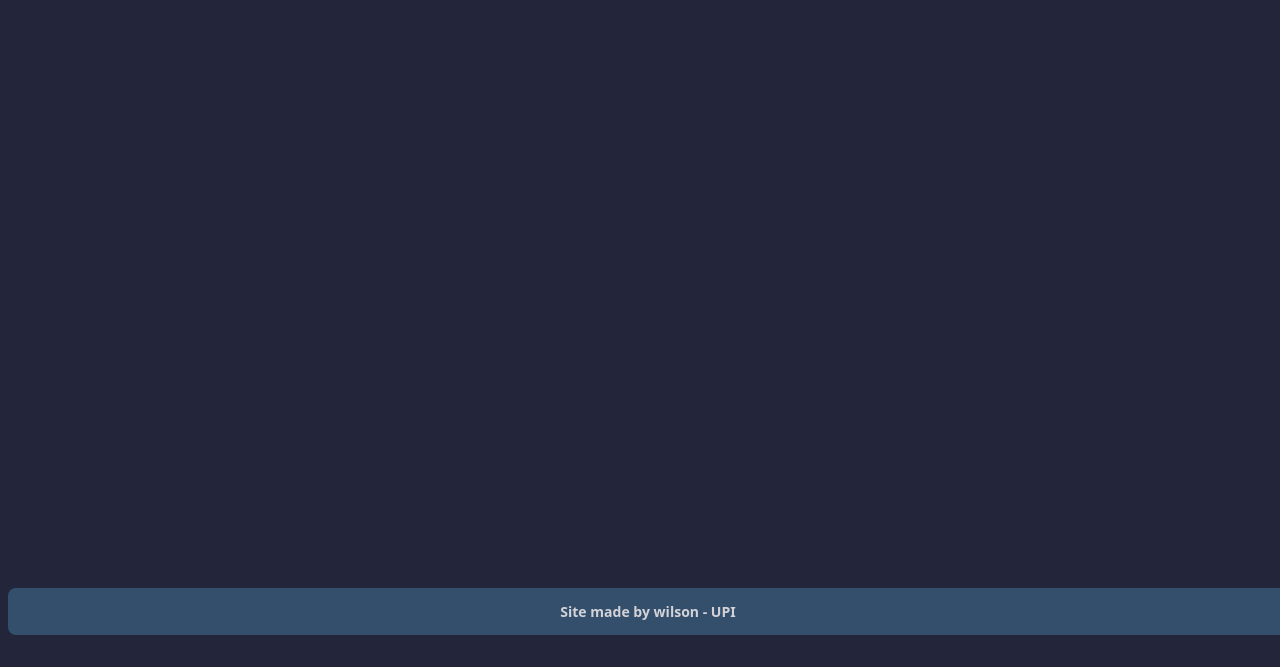
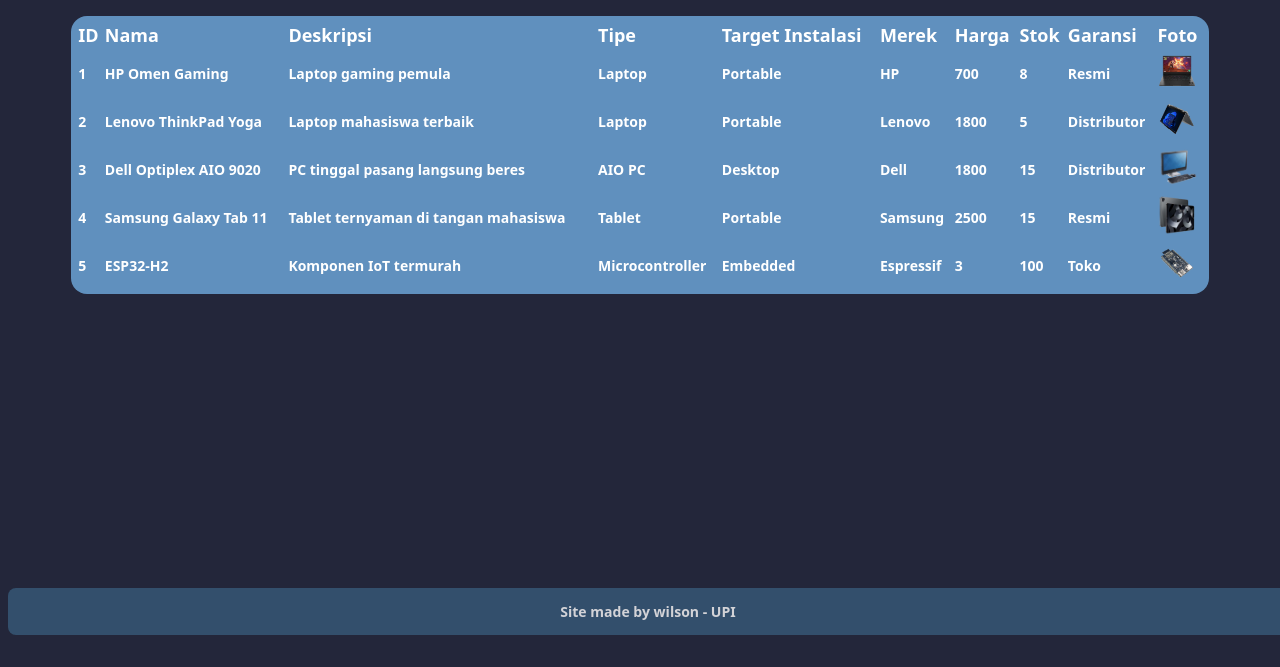
Before and after one commit to wilsontulus/TP2DPBO2425C1, a PHP site: page / in a window 1280 px wide. Shown: the part 149-816 px from the top of the page. Run offline with PHP 8.4, Linux system fonts and the light colour scheme; lists and menus that the app fills with data are empty.

Commit message:
Fix PHP variables, add table with basic plain CSS first

```diff
--- a/php/program/Produk.php
+++ b/php/program/Produk.php
@@ -28,11 +28,11 @@ class Produk extends Tipe {
 
     // Fungsi setter untuk write atribut
 
-    public function setTipe($harga) {
+    public function setHarga($harga) {
         $this->harga = $harga;
     }
 
-    public function setTargetInstalasi($stok) {
+    public function setStok($stok) {
         $this->stok = $stok;
     }
 
@@ -44,7 +44,7 @@ class Produk extends Tipe {
 
     public function create($id, $nama, $deskripsi, $foto, $tipe, $target_instalasi, $merek, $harga, $stok, $garansi) {
         $this->setId($id);
-        $this->setNama($id);
+        $this->setNama($nama);
         $this->setDeskripsi($deskripsi);
         $this->setFoto($foto);
         $this->setTipe($tipe);
--- a/php/program/index.php
+++ b/php/program/index.php
@@ -26,11 +26,11 @@ session_start();
 
 if (!isset($_SESSION['listProduk'])) {
     $_SESSION['listProduk'] = array();
-    $_SESSION['listProduk'] = new Produk()->create(count($_SESSION['listProduk'])+1, "HP Omen Gaming", "Laptop gaming pemula", "HP_Omen.png", "Laptop", "Portable", "HP", 700, 8, "Resmi");
-    $_SESSION['listProduk'] = new Produk()->create(count($_SESSION['listProduk'])+1, "Lenovo ThinkPad Yoga", "Laptop mahasiswa terbaik", "ThinkpadYoga.png", "Laptop", "Portable", "Lenovo", 1800, 5, "Distributor" );
-    $_SESSION['listProduk'] = new Produk()->create(count($_SESSION['listProduk'])+1, "Dell Optiplex AIO 9020", "PC tinggal pasang langsung beres", "OptiplexAIO.png", "AIO PC", "Desktop", "Dell", 1800, 15, "Distributor");
-    $_SESSION['listProduk'] = new Produk()->create(count($_SESSION['listProduk'])+1, "Samsung Galaxy Tab 11", "Tablet ternyaman di tangan mahasiswa", "GalaxyTab11.png", "Tablet", "Portable", "Samsung", 2500, 15, "Resmi");
-    $_SESSION['listProduk'] = new Produk()->create(count($_SESSION['listProduk'])+1, "ESP32-H2", "Komponen IoT termurah", "ESP32H2.png", "Microcontroller", "Embedded", "Espressif", 3, 100, "Toko");
+    $_SESSION['listProduk'][] = new Produk()->create(count($_SESSION['listProduk'])+1, "HP Omen Gaming", "Laptop gaming pemula", "HP_Omen.png", "Laptop", "Portable", "HP", 700, 8, "Resmi");
+    $_SESSION['listProduk'][] = new Produk()->create(count($_SESSION['listProduk'])+1, "Lenovo ThinkPad Yoga", "Laptop mahasiswa terbaik", "ThinkpadYoga.png", "Laptop", "Portable", "Lenovo", 1800, 5, "Distributor" );
+    $_SESSION['listProduk'][] = new Produk()->create(count($_SESSION['listProduk'])+1, "Dell Optiplex AIO 9020", "PC tinggal pasang langsung beres", "OptiplexAIO.png", "AIO PC", "Desktop", "Dell", 1800, 15, "Distributor");
+    $_SESSION['listProduk'][] = new Produk()->create(count($_SESSION['listProduk'])+1, "Samsung Galaxy Tab 11", "Tablet ternyaman di tangan mahasiswa", "GalaxyTab11.png", "Tablet", "Portable", "Samsung", 2500, 15, "Resmi");
+    $_SESSION['listProduk'][] = new Produk()->create(count($_SESSION['listProduk'])+1, "ESP32-H2", "Komponen IoT termurah", "ESP32H2.png", "Microcontroller", "Embedded", "Espressif", 3, 100, "Toko");
 }
 
 /* Buat variabel untuk sesi berupa list produk */
@@ -112,6 +112,46 @@ if (isset($_POST['submit'])) {
             <header>
                 <h1> List barang yang tercatat </h1>
             </header>
+
+            <table class="products-list">
+                <thead>
+                    <tr>
+                        <th>ID</th>
+                        <th>Nama</th>
+                        <th>Deskripsi</th>
+                        <th>Tipe</th>
+                        <th>Target Instalasi</th>
+                        <th>Merek</th>
+                        <th>Harga</th>
+                        <th>Stok</th>
+                        <th>Garansi</th>
+                        <th>Foto</th>
+                    </tr>
+                </thead>
+
+                <tbody>
+                    <?php if (count($listProduk) <= 0) {?>
+                        <tr>
+                            <td colspan="10" style="text-align: center;">List produk tidak tersedia.</td>
+                        </tr>
+                    <?php } else { ?>
+                        <?php foreach($listProduk as $produk) { ?>
+                            <tr>
+                            <th><?php echo $produk->getId(); ?></th>
+                            <th><?php echo $produk->getNama(); ?></th>
+                            <th><?php echo $produk->getDeskripsi(); ?></th>
+                            <th><?php echo $produk->getTipe(); ?></th>
+                            <th><?php echo $produk->getTargetInstalasi(); ?></th>
+                            <th><?php echo $produk->getMerek(); ?></th>
+                            <th><?php echo $produk->getHarga(); ?></th>
+                            <th><?php echo $produk->getStok(); ?></th>
+                            <th><?php echo $produk->getGaransi(); ?></th>
+                            <th><img src="images/<?php echo $produk->getFoto(); ?>" alt="<?php echo $produk->getNama(); ?>" width="40"></th>
+                            </tr>
+                        <?php }?>
+                    <?php }?>
+                </tbody>
+            </table>
         </div>
 
         <div class="footer">
--- a/php/program/style.css
+++ b/php/program/style.css
@@ -58,6 +58,25 @@ footer {
   border-radius: 15%;
 }
 
+/* Tabel */
+.products-list {
+  padding: 4px;
+  background-color: #6090be;
+  border-radius: 16px;
+  margin-left: auto;
+  margin-right: auto;
+  width: 90%;
+  text-align: left;
+}
+
+.products-list thead {
+  font-size: 18px;
+}
+
+.products-list tbody {
+  font-size: 14px;
+}
+
 /* Semua berakhir di footer */
 
 .footer {
```
